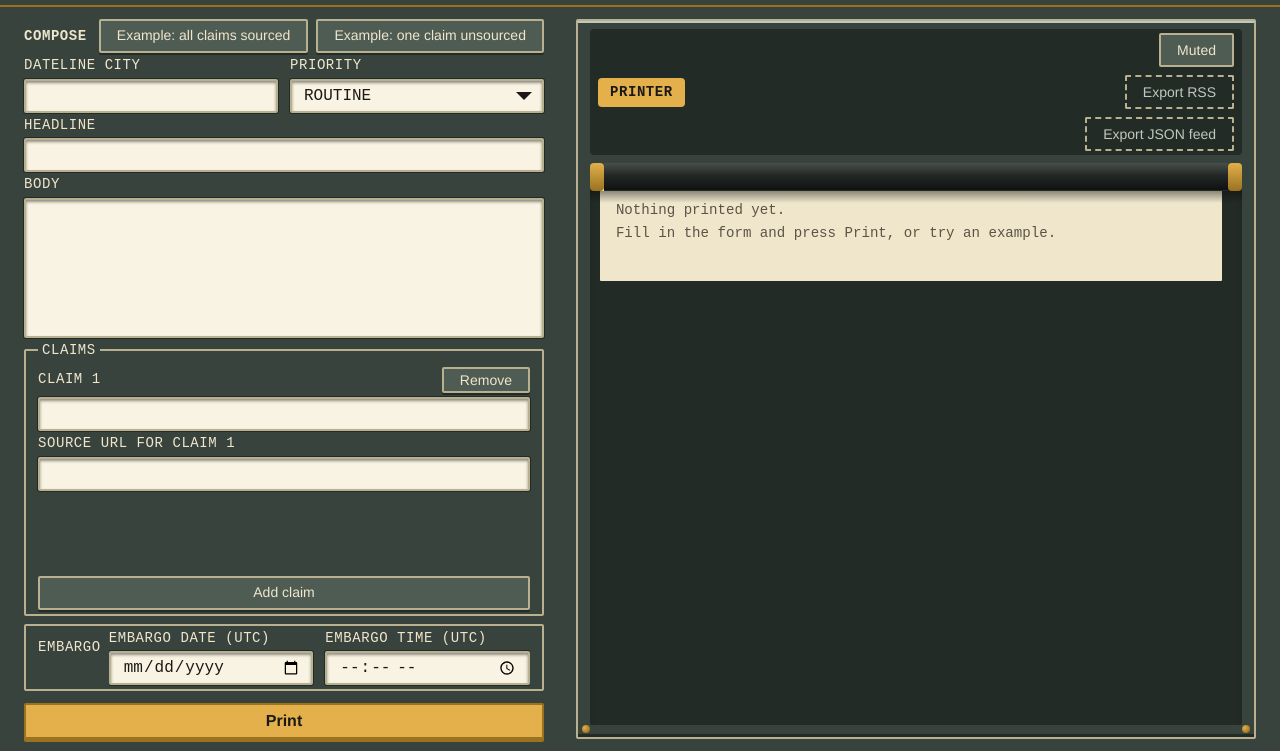
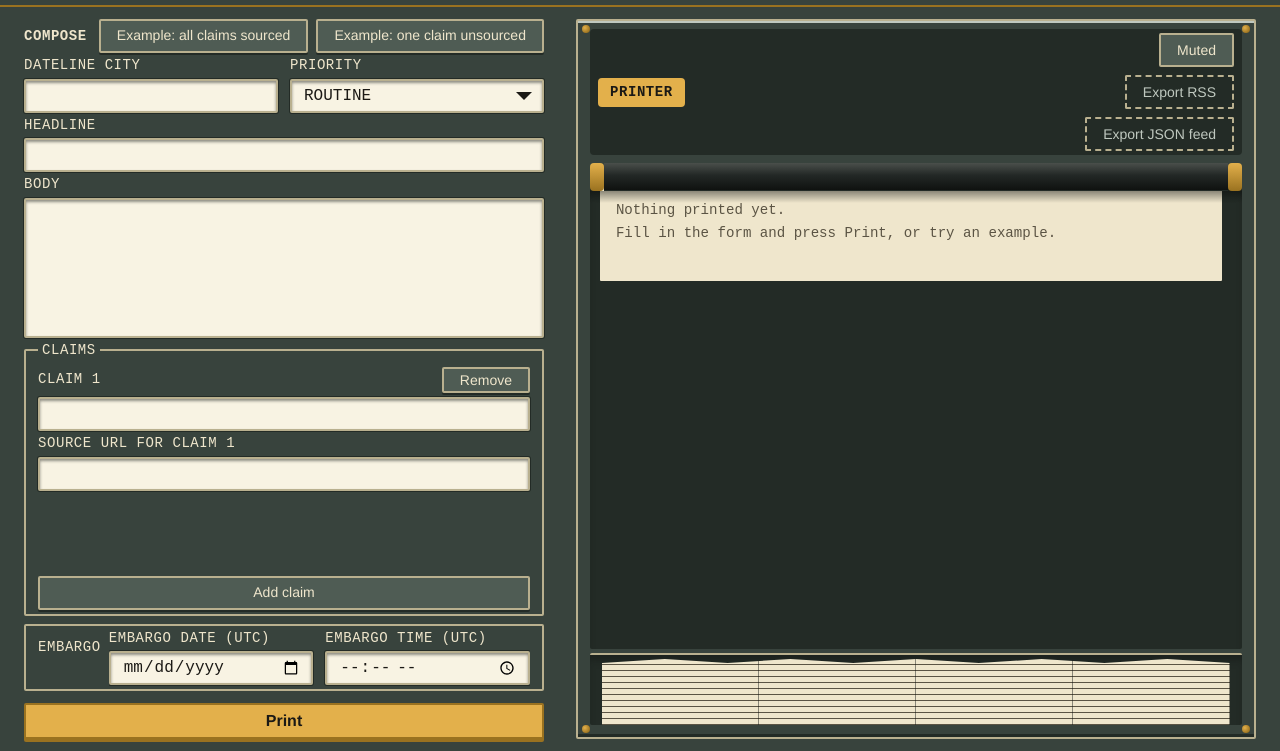
Before and after one commit to inkandwire/wireroom, a website built with Vite: page index.html in a window 1280 px wide. Shown: the part 49-800 px from the top of the page. Built offline with nearby package versions, Linux system fonts and the light colour scheme.

Commit message:
kiro: design-pass-2 task 1 paper tray and four rivets

```diff
--- a/index.html
+++ b/index.html
@@ -86,6 +86,11 @@
 
       <section class="printer" aria-labelledby="printer-title">
         <div class="printer-body">
+          <!-- Four brass rivets, one near each corner. Decoration only. -->
+          <i class="rivet rivet--tl" aria-hidden="true"></i>
+          <i class="rivet rivet--tr" aria-hidden="true"></i>
+          <i class="rivet rivet--bl" aria-hidden="true"></i>
+          <i class="rivet rivet--br" aria-hidden="true"></i>
           <div class="printer-bar">
             <h2 id="printer-title">Printer</h2>
             <!-- The BELL label and the mute toggle are added here by src/ui/main.ts. -->
@@ -104,6 +109,8 @@
               </div>
             </div>
           </div>
+          <!-- Paper tray: catches the printed paper. Decoration only. -->
+          <div class="paper-tray" aria-hidden="true"></div>
         </div>
       </section>
 
--- a/src/ui/printer.css
+++ b/src/ui/printer.css
@@ -118,16 +118,14 @@
     inset 0 -3px 0 var(--desk-dark);
 }
 
-/* Two brass rivets at the bottom corners of the housing. Decoration only:
-   radial-gradient circles drawn on pseudo-elements, no text, no layout
-   effect (absolutely positioned inside the bottom padding). */
-.printer-body::before,
-.printer-body::after {
-  content: "";
+/* Four brass rivets, one near each corner of the housing. Decoration only:
+   aria-hidden <i> elements with a radial-gradient, no text, absolutely
+   positioned so they take no layout space. */
+.rivet {
   position: absolute;
-  bottom: var(--space-1);
-  width: var(--space-2);
-  height: var(--space-2);
+  z-index: 2;
+  width: var(--rivet-size);
+  height: var(--rivet-size);
   border-radius: 50%;
   background: radial-gradient(
     circle at 35% 35%,
@@ -137,12 +135,24 @@
   pointer-events: none;
 }
 
-.printer-body::before {
+.rivet--tl {
+  top: var(--space-1);
   left: var(--space-1);
 }
 
-.printer-body::after {
+.rivet--tr {
+  top: var(--space-1);
   right: var(--space-1);
+}
+
+.rivet--bl {
+  bottom: var(--space-1);
+  left: var(--space-1);
+}
+
+.rivet--br {
+  right: var(--space-1);
+  bottom: var(--space-1);
 }
 
 /* The bar spans the housing width: plate on the left, tools on the right. */
@@ -176,7 +186,7 @@
   flex: 0 0 auto;
 }
 
-/* Paper-catch tray: the area under and beside the paper is a dark recessed
+/* Paper-catch floor: the area under and beside the paper is a dark recessed
    floor with an inner shadow along its top edge, so the paper looks like it
    hangs into the machine. Decoration only, no padding or border, so the
    layout metrics do not change. */
@@ -185,6 +195,58 @@
   border-radius: var(--radius-control);
   box-shadow: inset 0 var(--space-3) var(--space-2) calc(-1 * var(--space-1))
     var(--shadow-ink);
+}
+
+/* Paper tray: the last child of the housing, under the paper roll. A dark
+   floor with a front lip (--edge top border, inner shadow) and a pile of
+   folded paper: horizontal fold lines (--paper with thin --muted rules) under
+   a zigzag top edge, plus faint vertical creases. CSS only, no images. It
+   shrinks to its minimum height before the paper roll gives up space, so the
+   page does not scroll. Decoration, aria-hidden in the markup. */
+.paper-tray {
+  position: relative;
+  flex: 0 1 var(--tray-h);
+  min-height: var(--tray-min-h);
+  margin-top: var(--space-1);
+  overflow: hidden;
+  background: var(--desk-dark);
+  border-top: var(--border-control) solid var(--edge);
+  border-radius: var(--radius-control);
+  box-shadow: inset 0 var(--space-2) var(--space-2) calc(-1 * var(--space-1))
+    var(--shadow-ink);
+  pointer-events: none;
+}
+
+.paper-tray::before {
+  content: "";
+  position: absolute;
+  inset: var(--space-1) var(--space-3) 0;
+  background:
+    repeating-linear-gradient(
+      to right,
+      transparent 0 calc(25% - 1px),
+      var(--shadow-ink) calc(25% - 1px) 25%
+    ),
+    repeating-linear-gradient(
+      to bottom,
+      var(--paper) 0 5px,
+      var(--muted) 5px 6px
+    );
+  clip-path: polygon(
+    0 var(--space-1),
+    10% 0,
+    20% var(--space-1),
+    30% 0,
+    40% var(--space-1),
+    50% 0,
+    60% var(--space-1),
+    70% 0,
+    80% var(--space-1),
+    90% 0,
+    100% var(--space-1),
+    100% 100%,
+    0 100%
+  );
 }
 
 /* Platen: a CSS cylinder with brass end caps and a slot line. It sits above
--- a/src/ui/tokens.css
+++ b/src/ui/tokens.css
@@ -215,6 +215,13 @@
   --print-h-max: 48px;
   --short-viewport: 800px;
 
+  /* Paper tray and rivets (design-pass-2, task 1). Decorative only, no text
+     sits on them. The tray height is a target; it shrinks to its minimum
+     before the paper roll gives up space. */
+  --tray-h: 72px;
+  --tray-min-h: 40px;
+  --rivet-size: var(--space-2);
+
   /* Keys (task 4): the keycap bottom edge and the press travel. */
   --key-edge: 2px;
   --key-edge-print: 3px;
```
Also changed, not shown: .kiro/specs/design-pass-2/tasks.md.
